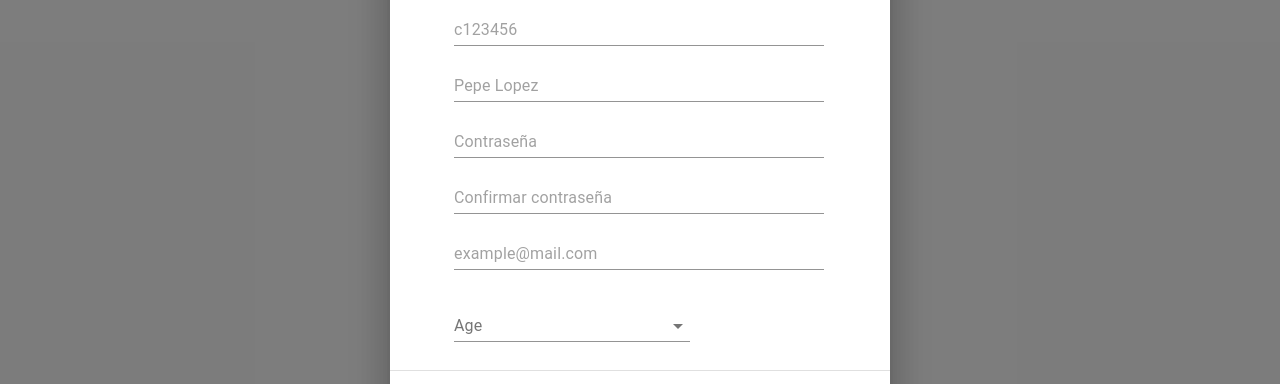
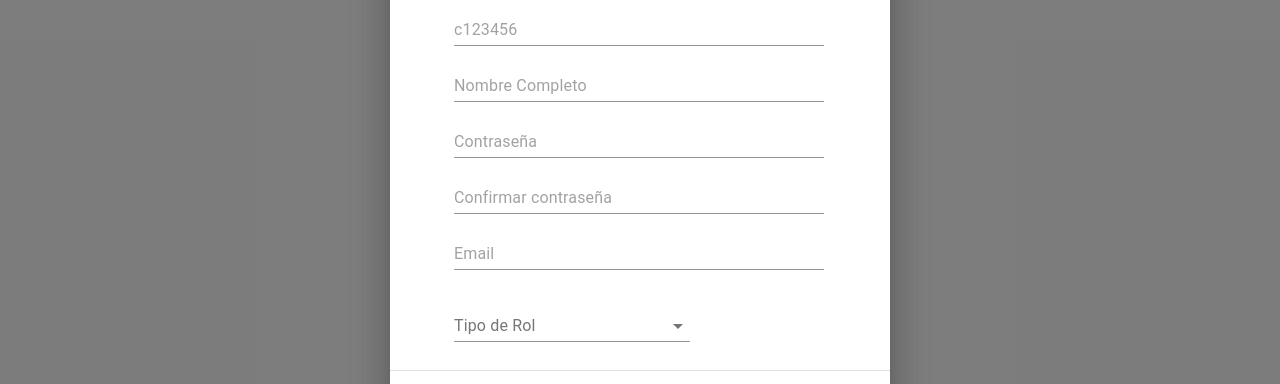
Before and after one commit to emMercado/cine-fe, a React (Create React App) app: page /user/manager in a window 1280 px wide. Both pictures are taken after a click on the button "NUEVO USUARIO". Shown: the part 213-597 px from the top of the page. Built offline with nearby package versions, Linux system fonts and the light colour scheme.

Commit message:
Modificacion usuario

```diff
--- a/src/Users/components/ModalUserManagerUI.jsx
+++ b/src/Users/components/ModalUserManagerUI.jsx
@@ -11,6 +11,7 @@ import {
   Input,
   InputLabel,
   MenuItem,
+  Modal,
   Select,
 } from "@material-ui/core";
 import styles from "../styles/ModalUserManagerStyles";
@@ -37,7 +38,9 @@ const ModalUserManagerUI = (props) => {
 
   const handleSubmitForm = async (values) => {
     //probar si se necesita async await
+    console.log(values)
     await createUser(values);
+
   }
 
   const {
@@ -48,7 +51,7 @@ const ModalUserManagerUI = (props) => {
     email = "",
     role = "",
   } = selectedUser || {};
-
+  // CARTEL MODAL -----------------------------------------------------------------------------------
   const Data = ({ formikProps }) => (
     <Grid container spacing={3}>
       <Grid item xs={12}>
@@ -72,7 +75,7 @@ const ModalUserManagerUI = (props) => {
           id="name"
           label={"Nombre completo"}
           formikProps={formikProps}
-          placeholder="Pepe Lopez"
+          placeholder="Nombre Completo"
           onChange={(e) => {
             formikProps.handleChange(e);
             /* setDirty(true); */
@@ -114,7 +117,7 @@ const ModalUserManagerUI = (props) => {
           id="email"
           label={"Email"}
           formikProps={formikProps}
-          placeholder="example@mail.com"
+          placeholder="Email"
           onChange={(e) => {
             formikProps.handleChange(e);
             /* setDirty(true); */
@@ -124,7 +127,7 @@ const ModalUserManagerUI = (props) => {
       <Grid item xs={12}>
         {/*TODO: SELECT CON ROLES */}
         <FormControl className={classes.formControl}>
-          <InputLabel id="demo-controlled-open-select-label">Age</InputLabel>
+          <InputLabel id="demo-controlled-open-select-label">Tipo de Rol</InputLabel>
           <Select
             labelId="demo-controlled-open-select-label"
             id="demo-controlled-open-select"
@@ -142,6 +145,7 @@ const ModalUserManagerUI = (props) => {
             <MenuItem value={"EMPLOYEE"}>EMPLEADO</MenuItem>
           </Select>
         </FormControl>
+
 
         {/* <Input
           type=select
@@ -161,14 +165,15 @@ const ModalUserManagerUI = (props) => {
   );
 
   return (
+    // LIBRERIA DE FORMULARIO ----------------------------------------------------------------------------
+    //FORMIK identifica todos los input con esos nombres
     <Formik
       enableReinitialize
       initialValues={{
-        id,
         username,
+        name,
         password: "",
         confirmPassword: "",
-        name,
         email,
         role,
       }}
@@ -203,7 +208,9 @@ const ModalUserManagerUI = (props) => {
           <DialogActions
             style={{ paddingTop: 5, paddingRight: 35, paddingBottom: 20 }}
           >
+
             <Button
+            /* bOTONES DEL MODAL -----------------------------------------------------------------------*/
               className={classes.button}
               disableElevation
               variant="outlined"
@@ -217,8 +224,9 @@ const ModalUserManagerUI = (props) => {
               disableElevation
               variant="contained"
               color="primary"
-              onClick={()=> handleSubmitForm(formikProps.values) }
+              onClick={()=> handleSubmitForm(formikProps.values) && handleDialogClose()}
               /* disabled={loadingSubmit || !dirty} */
+
             >
               {selectedUser ? `Guardar` : `Registrar usuario`}
               {loadingSubmit && (
@@ -226,7 +234,10 @@ const ModalUserManagerUI = (props) => {
                   size={24}
                   className={classes.buttonProgress}
                 />
+
+
               )}
+
             </Button>
           </DialogActions>
         </>
--- a/src/Users/components/ModalUserUI.jsx
+++ b/src/Users/components/ModalUserUI.jsx
@@ -1,4 +1,4 @@
-import { Dialog, DialogTitle, Divider, makeStyles } from "@material-ui/core";
+import { Button, ButtonBase, Dialog, DialogTitle, Divider, makeStyles } from "@material-ui/core";
 import React from "react";
 import ModalUserManagerPage from "../pages/ModalUserManagerPage";
 
@@ -15,6 +15,7 @@ export const ModalUserUI = (props) => {
   const { open, onClose, selectedValue } = props;
 
   return (
+    /*dentro del modal -------------------------------------------------------------------------*/
     <Dialog
       onClose={onClose}
       open={open}
@@ -22,6 +23,7 @@ export const ModalUserUI = (props) => {
       maxWidth="sm"
       className={classes.dialogRoot}
     >
+
       <DialogTitle>
         {selectedValue ? `Editar usuario` : `Crear usuario`}
       </DialogTitle>
--- a/src/Users/components/UserManagerUI.jsx
+++ b/src/Users/components/UserManagerUI.jsx
@@ -1,17 +1,17 @@
 import React, { useState } from "react";
 import MaterialTable from "@material-table/core";
-import { Button, Grid } from "@material-ui/core";
+import { Button, Grid, Icon } from "@material-ui/core";
 import { ModalUserUI } from "./ModalUserUI";
 import PersonAddRoundedIcon from "@material-ui/icons/PersonAddRounded";
 import Edit from "@material-ui/icons/Edit";
 import Delete from "@material-ui/icons/Delete";
-
+//BOTONES Y MUESTRA DE USUARIOS-----------------------------------------------------------------------------
 const UserManagerUI = () => {
   const [openModal, setOpenModal] = useState(false);
   const [selectedValue, setSelectedValue] = useState({});
   const [users, setUsers] = useState([
     { username: "z124257", name: "Pepe", role: "admin" },
-    { username: "z123456", name: "Baran", role: "gerent" },
+    { username: "z123456", name: "Baran", role: "empleado" },
   ]);
 
   const col = [
@@ -29,11 +29,18 @@ const UserManagerUI = () => {
     setOpenModal(false);
   };
 
+  const handleClickEditGroup = (rowData) => {
+    setSelectedValue(rowData);
+    setUsers(true);
+  };
+
   return (
     <>
       <Grid container spacing={3}>
         <Grid item xs={12} sm={2}>
+
           <Button
+          //BOTON ABRE EL MODAL -----------------------------------------------------------------
             startIcon={<PersonAddRoundedIcon />}
             variant="contained"
             disableElevation
@@ -49,6 +56,7 @@ const UserManagerUI = () => {
         </Grid>
         <Grid item xs={12} sm={10}>
           <MaterialTable
+          //TABLA -------------------------------------------------------------------------------
             title="Users"
             columns={col}
             data={users}
@@ -71,7 +79,7 @@ const UserManagerUI = () => {
                 /* disabled: !fullAccess, */
                 tooltip: "Editar usuario",
                 onClick: (event, rowData) => {
-                  /*  handleClickEditGroup(rowData); */
+                handleClickEditGroup(rowData);
                 },
               },
               {
--- a/src/Users/pages/ModalUserManagerPage.jsx
+++ b/src/Users/pages/ModalUserManagerPage.jsx
@@ -1,3 +1,4 @@
+import { Button } from '@material-ui/core';
 import React from 'react'
 import ModalUserManagerUI from '../components/ModalUserManagerUI'
 
@@ -41,12 +42,16 @@ const ModalUserManagerPage = (props) => {
     }
 
     return (
+        <>
         <ModalUserManagerUI
             selectedUser={selectedUser}
             handleDialogClose={handleDialogClose}
             handleSubmitForm={handleSubmit}
             createUser={createUser}
         />
+
+        </>
+
     )
 }
 
--- a/src/Users/pages/UserManagerPage.jsx
+++ b/src/Users/pages/UserManagerPage.jsx
@@ -1,3 +1,4 @@
+import { Button } from '@material-ui/core';
 import React from 'react'
 import UserManagerUI from '../components/UserManagerUI';
 
@@ -6,6 +7,7 @@ const UserManagerPage = () => {
     return (
         <>
             <UserManagerUI />
+
         </>
     )
 }
```
Also changed, not shown: 1 other file (tests, documents, lock files or other folders).
